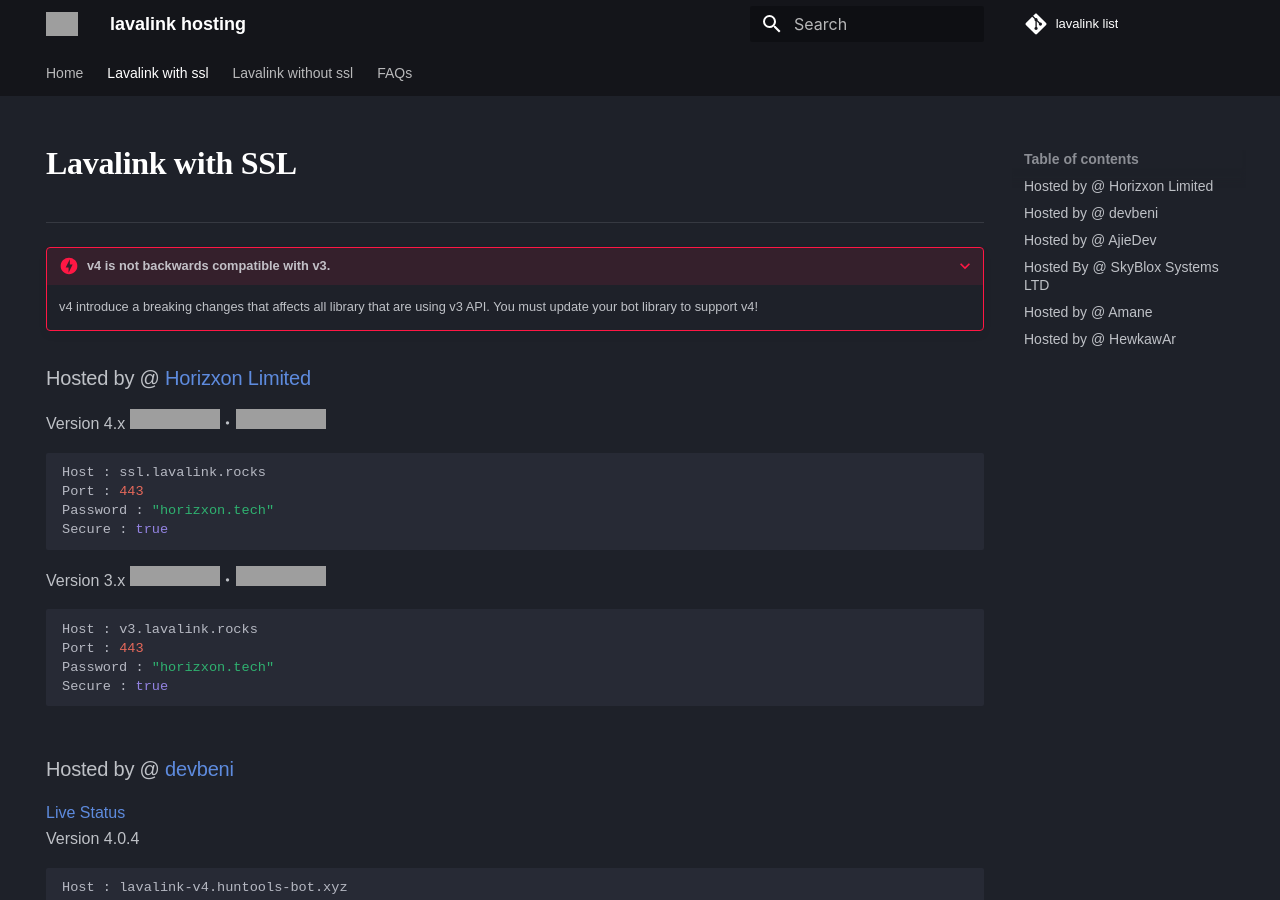
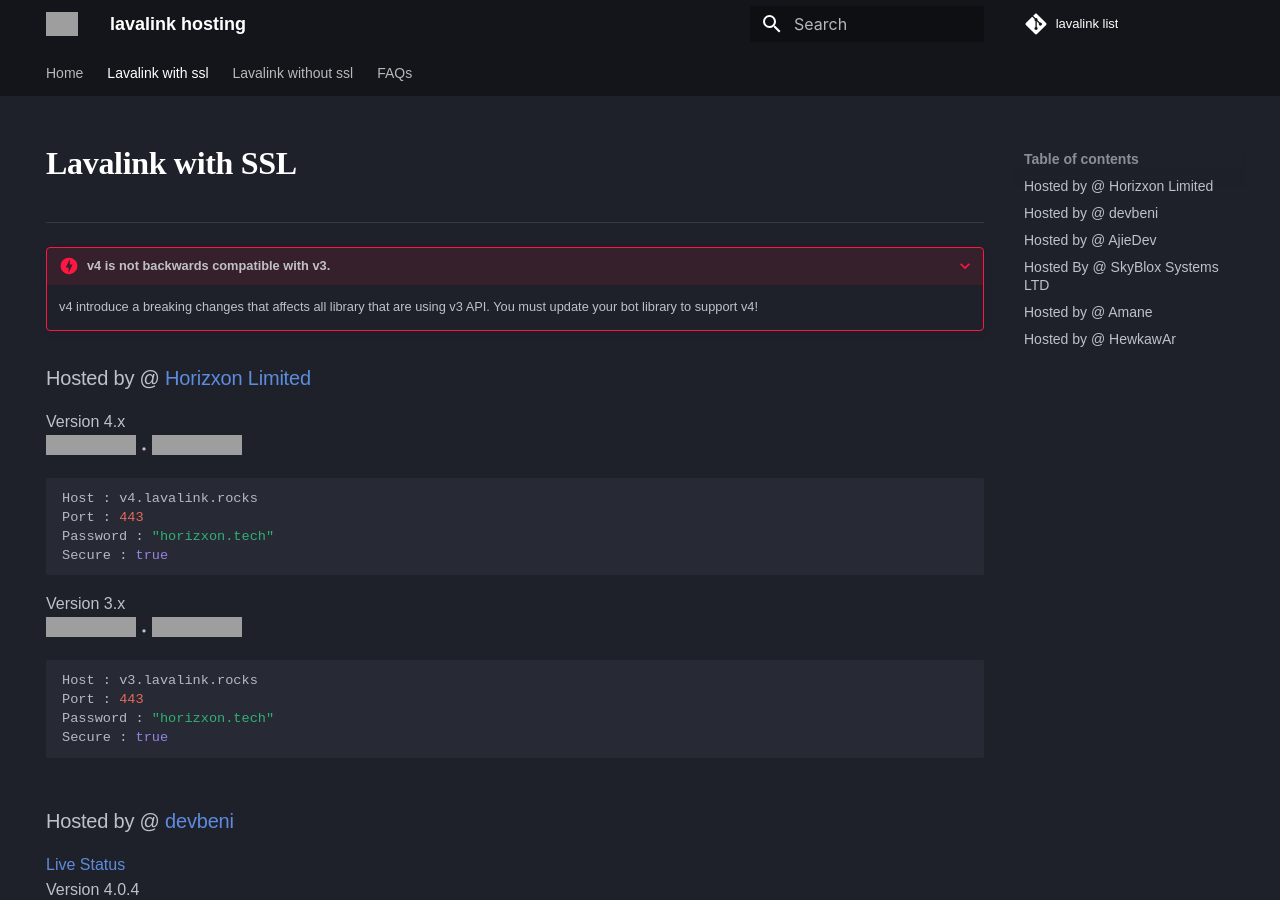
Before and after one commit to DarrenOfficial/lavalink-list, an MkDocs documentation site: the page built from docs/SSL/lavalink-with-ssl.md, in a window 1280 px wide and 900 px high, cut to the strip 0-900 px from the top of the window. Built offline with MkDocs 1.6.1 and Material for MkDocs 9.7.7, drawn with Linux system fonts in a browser that asks for light colours; some web fonts are replaced; comment, search, counter and statistics services are not loaded; a style sheet for code colours, icons or effects is not loaded; grey boxes are pictures that could not be loaded.

Commit message:
Update lavalink-with-ssl.md

````diff
--- a/docs/SSL/lavalink-with-ssl.md
+++ b/docs/SSL/lavalink-with-ssl.md
@@ -23,15 +23,15 @@ hide:
 <!-- PLEASE READ -->
 
 ### Hosted by @ [Horizxon Limited](https://github.com/HenGPlayZ/)
-Version 4.x
+Version 4.x <br />
 ![stat](https://status.hengnation.eu/api/badge/25/status)・![connections](https://api.lavalink.rocks/v4/badge/connections)
 ```bash
-Host : ssl.lavalink.rocks
+Host : v4.lavalink.rocks
 Port : 443
 Password : "horizxon.tech"
 Secure : true
 ```
-Version 3.x
+Version 3.x <br />
 ![stat](https://status.hengnation.eu/api/badge/26/status)・![connections](https://api.lavalink.rocks/v3/badge/connections)
 ```bash
 Host : v3.lavalink.rocks
````
